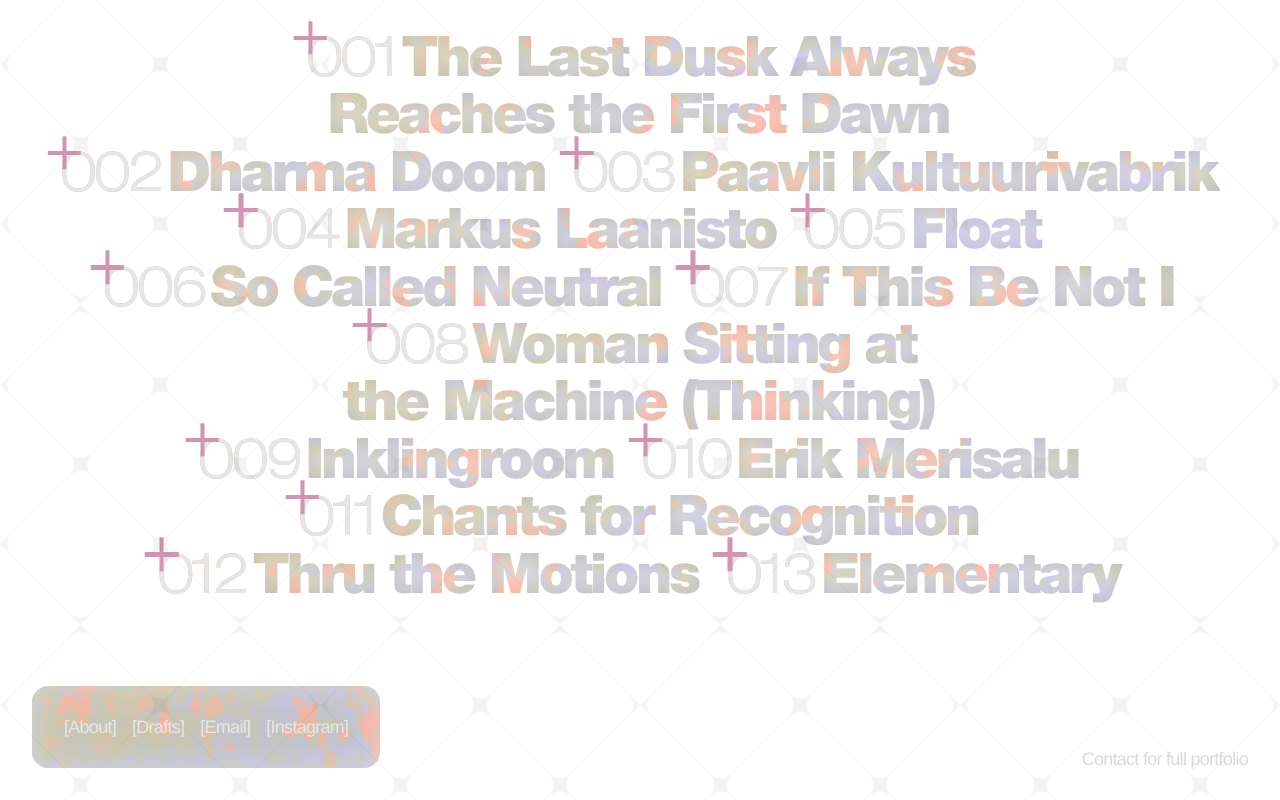
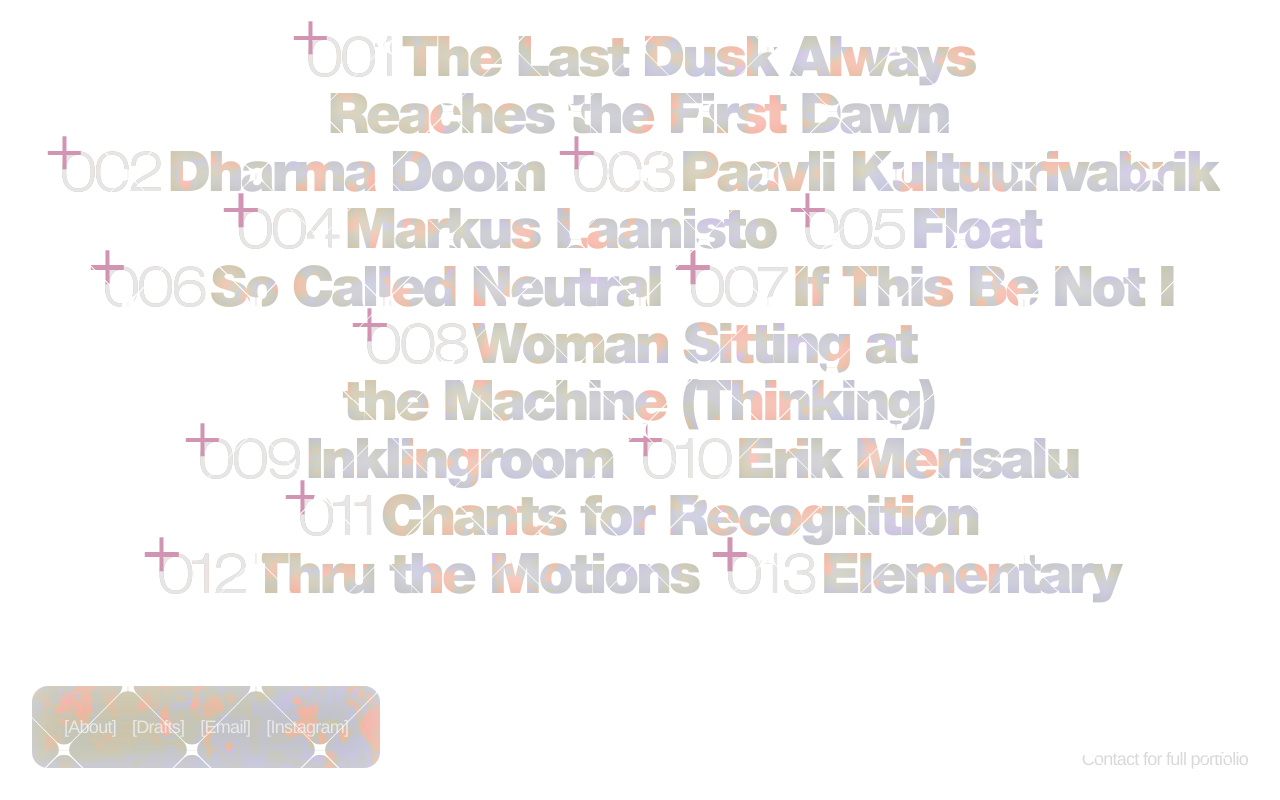
Before and after one commit to oliverudekyll/oliverudekull.com-react, a React (Create React App) app: page /home in a window 1280 px wide. Built offline with nearby package versions, Linux system fonts and the light colour scheme; a web font is replaced by a local one.

Commit message:
svg imported

```diff
--- a/src/assets/css/style.css
+++ b/src/assets/css/style.css
@@ -44,17 +44,17 @@ body {
   top: 0;
   left: 0;
 
-  background: url("../images/watermark-2-whitebg\,png.png");
-  background-size: 25%;
+  background: url("../images/watermark-2-singleUnit.svg");
+  background-size: 10%;
   background-repeat: repeat;
 
+  /* filter: invert(1); */
   /* animation: blurBreathe 5s ease-in-out infinite; */
 
   z-index: 999;
 
   pointer-events: none;
-  opacity: 0.05;
-  mix-blend-mode: multiply;
+  opacity: 1;
 }
 
 .footer {
@@ -218,6 +218,7 @@ a {
 
   /*   animation: fadeInDown var(--transition-fade-in),
     blurLineHeightIn 800ms ease-in-out; */
+  overflow: hidden;
 }
 
 .feed__project {
@@ -229,7 +230,7 @@ a {
   align-self: center;
   white-space: nowrap;
 
-  cursor: pointer;
+  cursor: move;
 }
 
 .project__order {
--- a/src/components/Watermark.js
+++ b/src/components/Watermark.js
@@ -9,7 +9,7 @@ function Watermark({ mouseX, mouseY, docX, docY }) {
     <span
       style={{
         backgroundPosition: `${mouseX}px ${mouseY}px`,
-        filter: `blur(${y}px) contrast(${x})`,
+        /* filter: `blur(${y}px) contrast(${x})`, */
       }}
       className="watermark"
     ></span>
```
Also changed, not shown: src/assets/images/watermark-2-singleUnit.svg (added), src/assets/images/watermark-2.svg (added).
